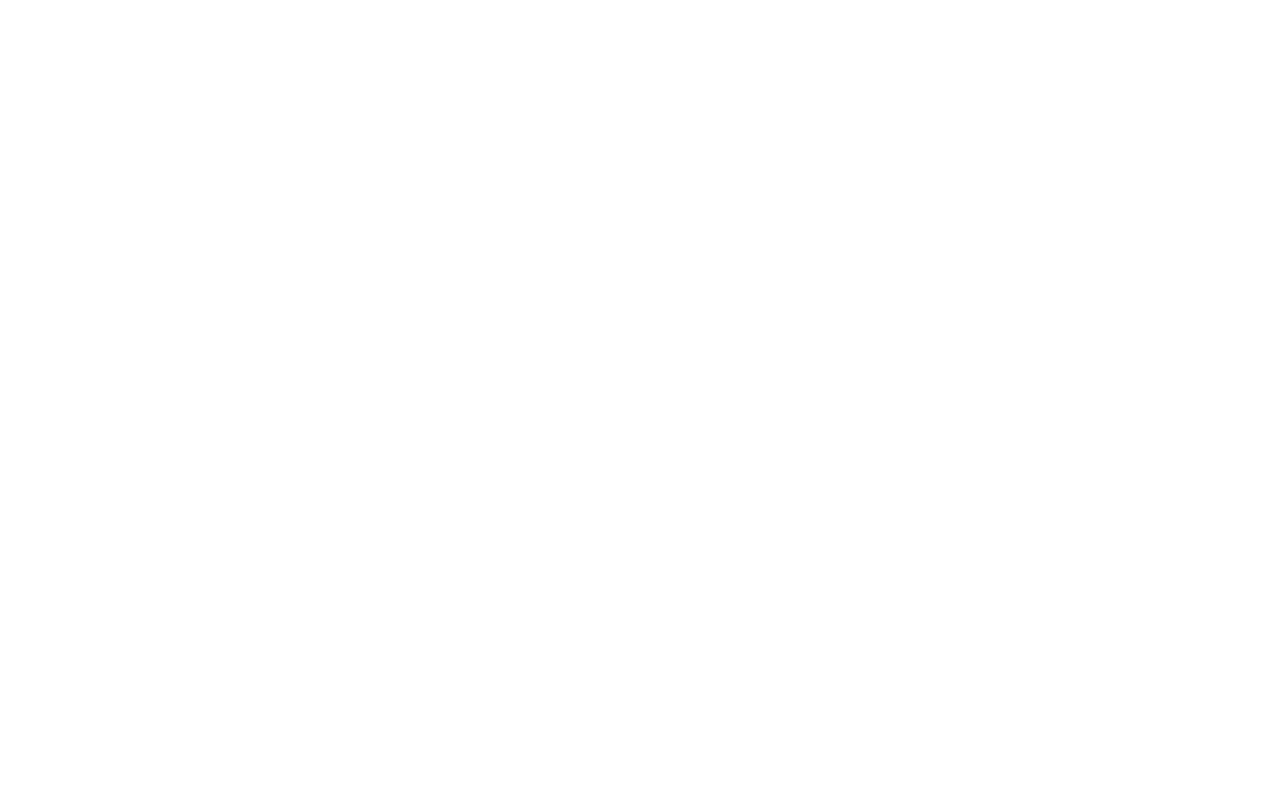
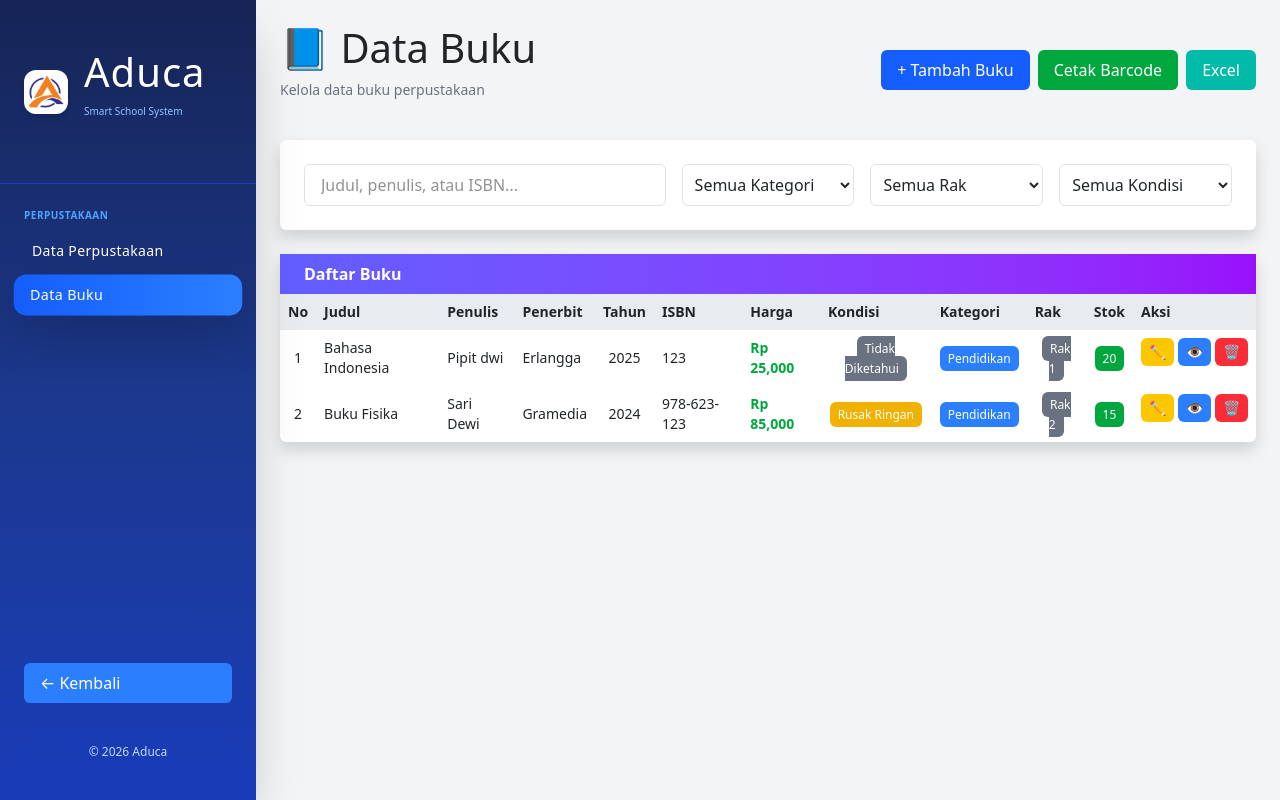
Before and after one commit to bintangskibidi/miniprojectfe, a React (Vite) app: page /dashboard/databuku in a window 1280 px wide. Before the commit this address had no page. Built offline with nearby package versions, Linux system fonts and the light colour scheme.

Commit message:
jadwalmengajar

```diff
--- a/package.json
+++ b/package.json
@@ -21,6 +21,7 @@
     "react-dom": "^19.2.4",
     "react-icons": "^5.6.0",
     "react-router-dom": "^7.14.0",
+    "recharts": "^3.8.1",
     "remixicon": "^4.9.1",
     "sweetalert2": "^11.26.24"
   },
--- a/src/App.jsx
+++ b/src/App.jsx
@@ -8,6 +8,7 @@ import ManajemenGuru from "./dashboard/manajemenGuru/ManajemenGuru";
 import ManajemenSiswa from "./dashboard/manajemenSiswa/ManajemenSiswa";
 import ManajemenKeuangan from "./dashboard/manajemenKeuangan/ManajemenKeuangan";
 import ManajemenPerputakaan from "./dashboard/perpustakaanDigital/ManajemenPerpustkaan"
+import DataBuku from "./dashboard/perpustakaanDigital/DataBuku";
 import MataPelajaran from "./dashboard/manajemenGuru/MataPelajaran"
 import SettingLokasi from "./dashboard/manajemenSekolah/SettingLokasi"
 import DataSiswa from "./dashboard/manajemenSiswa/DataSiswa";
@@ -21,6 +22,7 @@ import Layout from "./component/sideBar/Layout";
 import "./App.css";
 import JadwalMengajar from "./dashboard/manajemenGuru/JadwalMengajar";
 import DataJurusan from "./dashboard/manajemenSiswa/DataJurusan";
+
 import KenaikanKelas from "./dashboard/manajemenSiswa/KenaikanKelas";
 
 function App() {
@@ -38,6 +40,7 @@ function App() {
 
 
       <Route path="datasiswa" element={<DataSiswa />} />
+      <Route path="databuku" element={<DataBuku />} />
       <Route path="walikelas" element={<DataWaliKelas />} />
       <Route path="Semester" element={<Semester />} />
       <Route path="/dashboard/tambah-siswa" element={<Tambahsiswa />} />
--- a/src/component/sideBar/Sidebar.jsx
+++ b/src/component/sideBar/Sidebar.jsx
@@ -43,6 +43,15 @@ const Sidebar = () => {
             },
           ],
         },
+        {
+          title: "Absensi",
+          children: [
+            {
+              title: "Absensi Harian",
+              path: "/dashboard/Semester",
+            },
+          ],
+        },
       ],
     },
   ],
@@ -58,6 +67,10 @@ const Sidebar = () => {
         {
           title: "Mata Pelajaran",
           path: "/dashboard/mapel",
+        },
+        {
+          title: "Jadwal Mengajar",
+          path: "/dashboard/JadwalMengajar",
         },
       ],
     },
@@ -75,6 +88,7 @@ const Sidebar = () => {
       group: "Perpustakaan",
       items: [
         { title: "Data Perpustakaan", path: "/dashboard/perpustakaan" },
+        { title: "Data Buku", path: "/dashboard/databuku" },
       ],
     },
   ],
@@ -121,6 +135,7 @@ const Sidebar = () => {
     location.pathname.startsWith("/dashboard/datakelas") ||
     location.pathname.startsWith("/dashboard/ekstrakurikuler") ||
     location.pathname.startsWith("/dashboard/Semester") ||
+    location.pathname.startsWith("/dashboard/JadwalMengajar") ||
     location.pathname.startsWith("/dashboard/tambah-siswa") ||
     location.pathname.startsWith("/dashboard/tahunajaran")
   ) {
@@ -133,6 +148,7 @@ const Sidebar = () => {
   } else if (location.pathname.startsWith("/dashboard/keuangan")) {
     menu = menuConfig.keuangan;
   } else if (location.pathname.startsWith("/dashboard/perpustakaan")) {
+  } else if (location.pathname.startsWith("/dashboard/databuku")) {
     menu = menuConfig.perpustakaan;
   } else if (
     location.pathname.startsWith("/dashboard/profilesekolah") ||
--- a/src/dashboard/manajemenSiswa/DataKelas.jsx
+++ b/src/dashboard/manajemenSiswa/DataKelas.jsx
@@ -105,7 +105,7 @@ const DataKelas = () => {
           <table className="table table-bordered mb-0">
             <thead className="table-light">
               <tr>
-                <th>#</th>
+                <th>No</th>
                 <th>Kode Kelas</th>
                 <th>Nama Kelas</th>
                 <th style={{ width: "120px" }}>Aksi</th>
--- a/src/dashboard/manajemenSiswa/DataSiswa.jsx
+++ b/src/dashboard/manajemenSiswa/DataSiswa.jsx
@@ -2,9 +2,9 @@ import React, { useState } from "react";
 import Swal from "sweetalert2";
 import { useNavigate } from "react-router-dom";
 
-
 const DataSiswa = () => {
   const navigate = useNavigate();
+
   const [data, setData] = useState([
     {
       id: 1,
@@ -29,9 +29,9 @@ const DataSiswa = () => {
     status: "",
   });
 
-const handleTambah = () => {
-  navigate("/dashboard/tambah-siswa");
-};
+  const handleTambah = () => {
+    navigate("/dashboard/tambah-siswa");
+  };
 
   const handleEdit = (item) => {
     setForm(item);
@@ -72,22 +72,59 @@ const handleTambah = () => {
   };
 
   return (
-    <div style={{ padding: "20px" }}>
-      <div className="d-flex justify-content-between mb-3">
-        <h3>Data Siswa</h3>
-        <button className="btn btn-primary" onClick={handleTambah}>
-          + Tambah
-        </button>
+    <div className="container mt-4">
+      <h4 className="mb-3">📊 Data Siswa</h4>
+
+      {/* FILTER */}
+      <div className="card mb-3 p-3">
+        <div className="d-flex align-items-center gap-2">
+          <label className="fw-bold">Kelas</label>
+          <select className="form-select w-auto">
+            <option>-- Semua Kelas --</option>
+          </select>
+          <button className="btn btn-success">Terapkan</button>
+        </div>
       </div>
 
+      {/* TABLE CARD */}
       <div className="card shadow-sm">
-        <div className="card-header">Daftar Siswa</div>
+        <div className="card-header d-flex justify-content-between align-items-center">
+          <span>📋 Daftar Siswa</span>
 
-        <div className="card-body p-0">
-          <table className="table table-bordered">
-            <thead>
+          <div className="d-flex gap-2">
+
+            <button className="btn btn-primary btn-sm" onClick={handleTambah}>
+              + Tambah
+            </button>
+          </div>
+        </div>
+
+        <div className="card-body">
+          {/* TOP CONTROL */}
+          <div className="d-flex justify-content-between mb-2">
+            <div>
+              Tampilkan
+              <select className="mx-2 form-select d-inline w-auto">
+                <option>10</option>
+                <option>25</option>
+                <option>50</option>
+              </select>
+              data
+            </div>
+
+            <input
+              type="text"
+              className="form-control w-auto"
+              placeholder="Cari..."
+            />
+          </div>
+
+
+          {/* TABLE */}
+          <table className="table table-bordered table-hover">
+            <thead className="table-light">
               <tr>
-                <th>#</th>
+                <th>No</th>
                 <th>NIS</th>
                 <th>Nama</th>
                 <th>Tgl Lahir</th>
@@ -120,16 +157,22 @@ const handleTambah = () => {
                   </td>
                   <td>
                     <button
-                      className="btn btn-warning btn-sm me-2"
+                      className="btn btn-outline-primary btn-sm me-1"
+                      onClick={() => handleEdit(item)}
+                    >
+                      👁
+                    </button>
+                    <button
+                      className="btn btn-outline-warning btn-sm me-1"
                       onClick={() => handleEdit(item)}
                     >
                       ✏️
                     </button>
                     <button
-                      className="btn btn-danger btn-sm"
+                      className="btn btn-outline-danger btn-sm"
                       onClick={() => handleHapus(item.id)}
                     >
-                      🗑️
+                      🗑
                     </button>
                   </td>
                 </tr>
@@ -138,106 +181,6 @@ const handleTambah = () => {
           </table>
         </div>
       </div>
-
-      {showModal && (
-        <>
-     <div
-  onClick={() => setShowModal(false)}
-  style={{
-    position: "fixed",
-    top: 0,
-    left: 0,
-    width: "100%",
-    height: "100%",
-    backgroundColor: "rgba(0,0,0,0.5)",
-    zIndex: 999,
-  }}
-/>
-
-          <div
-            className="bg-white p-4 rounded shadow"
-            style={{
-              position: "fixed",
-              top: "50%",
-              left: "50%",
-              transform: "translate(-50%, -50%)",
-              width: "400px",
-              zIndex: 1000,
-            }}
-          >
-            <h5>{form.id ? "Edit" : "Tambah"} Siswa</h5>
-
-            <input
-              className="form-control mb-2"
-              placeholder="NIS"
-              value={form.nis}
-              onChange={(e) =>
-                setForm({ ...form, nis: e.target.value })
-              }
-            />
-
-            <input
-              className="form-control mb-2"
-              placeholder="Nama"
-              value={form.nama}
-              onChange={(e) =>
-                setForm({ ...form, nama: e.target.value })
-              }
-            />
-
-            <input
-              type="date"
-              className="form-control mb-2"
-              value={form.tglLahir}
-              onChange={(e) =>
-                setForm({ ...form, tglLahir: e.target.value })
-              }
-            />
-
-            <input
-              className="form-control mb-2"
-              placeholder="Alamat"
-              value={form.alamat}
-              onChange={(e) =>
-                setForm({ ...form, alamat: e.target.value })
-              }
-            />
-
-            <input
-              className="form-control mb-2"
-              placeholder="Kelas"
-              value={form.kelas}
-              onChange={(e) =>
-                setForm({ ...form, kelas: e.target.value })
-              }
-            />
-
-            <select
-              className="form-control mb-3"
-              value={form.status}
-              onChange={(e) =>
-                setForm({ ...form, status: e.target.value })
-              }
-            >
-              <option value="">Pilih Status</option>
-              <option value="Aktif">Aktif</option>
-              <option value="Alumni">Alumni</option>
-            </select>
-
-            <div className="text-end">
-              <button
-                className="btn btn-secondary me-2"
-                onClick={() => setShowModal(false)}
-              >
-                Batal
-              </button>
-              <button className="btn btn-primary" onClick={handleSubmit}>
-                Simpan
-              </button>
-            </div>
-          </div>
-        </>
-      )}
     </div>
   );
 };
--- a/src/dashboard/manajemenSiswa/DataWaliKelas.jsx
+++ b/src/dashboard/manajemenSiswa/DataWaliKelas.jsx
@@ -133,7 +133,7 @@ const DataWaliKelas = () => {
           <table className="table table-bordered mb-0">
             <thead className="table-light">
               <tr>
-                <th>#</th>
+                <th>No</th>
                 <th>Nama Kelas</th>
                 <th>Nama Pegawai</th>
                 <th>Tahun Ajaran</th>
--- a/src/dashboard/manajemenSiswa/ManajemenSiswa.jsx
+++ b/src/dashboard/manajemenSiswa/ManajemenSiswa.jsx
@@ -1,75 +1,138 @@
 import React from "react";
 import {
   RiGroupLine,
-  RiMoneyDollarCircleLine,
+  RiHomeOfficeLine,
+  RiBuildingLine,
+  RiGraduationCapLine,
+  RiLoginBoxLine,
+  RiUserUnfollowLine,
   RiCalendarEventLine,
-  RiFileChartLine
 } from "@remixicon/react";
 
-export default function DocumentationSection() {
-  const docs = [
+import {
+  LineChart,
+  Line,
+  XAxis,
+  YAxis,
+  Tooltip,
+  CartesianGrid,
+  ResponsiveContainer,
+  Legend,
+} from "recharts";
+
+export default function DashboardSiswa() {
+  // ===== DATA CARD =====
+  const stats = [
     {
-      title: "Manajemen Siswa",
-      desc: "Kelola data siswa dengan mudah dan terstruktur.",
-      icon: <RiGroupLine size={40} />,
-      color: "bg-blue-500",
+      title: "Total Siswa",
+      value: 221,
+      icon: <RiGroupLine size={28} />,
+      color: "from-blue-500 to-blue-600",
     },
     {
-      title: "Keuangan Sekolah",
-      desc: "Pantau pembayaran dan laporan keuangan secara real-time.",
-      icon: <RiMoneyDollarCircleLine size={40} />,
-      color: "bg-green-500",
+      title: "Total Kelas",
+      value: 11,
+      icon: <RiHomeOfficeLine size={28} />,
+      color: "from-blue-500 to-blue-600",
     },
     {
-      title: "Jadwal Kegiatan",
-      desc: "Atur jadwal kelas dan kegiatan sekolah dengan rapi.",
-      icon: <RiCalendarEventLine size={40} />,
-      color: "bg-amber-400",
+      title: "Total Jurusan",
+      value: 3,
+      icon: <RiBuildingLine size={28} />,
+      color: "from-blue-500 to-blue-600",
     },
     {
-      title: "Laporan & Raport",
-      desc: "Lihat, unduh, dan cetak raport siswa dengan cepat.",
-      icon: <RiFileChartLine size={40} />,
-      color: "bg-purple-500",
+      title: "Total Alumni",
+      value: 6,
+      icon: <RiGraduationCapLine size={28} />,
+      color: "from-blue-500 to-blue-600",
+    },
+    {
+      title: "Masuk Hari Ini",
+      value: 0,
+      icon: <RiLoginBoxLine size={28} />,
+      color: "from-green-500 to-green-600",
+    },
+    {
+      title: "Belum Masuk",
+      value: 221,
+      icon: <RiUserUnfollowLine size={28} />,
+      color: "from-yellow-400 to-yellow-500",
+    },
+    {
+      title: "Kegiatan Hari Ini",
+      value: 0,
+      icon: <RiCalendarEventLine size={28} />,
+      color: "from-purple-500 to-purple-600",
     },
   ];
 
+  // ===== DATA CHART =====
+  const chartData = [
+    { date: "15/04", hadir: 1 },
+    { date: "16/04", hadir: 0 },
+    { date: "17/04", hadir: 1 },
+    { date: "18/04", hadir: 0 },
+    { date: "19/04", hadir: 1 },
+    { date: "20/04", hadir: 0 },
+    { date: "21/04", hadir: 1 },
+  ];
+
   return (
-    <section className="py-20 bg-white">
-      <div className="container mx-auto px-6">
-        {/* Judul Seksi */}
-        <div className="text-center mb-16">
-          <h2 className="text-3xl font-bold text-blue-800 mb-4">Dokumentasi</h2>
-          <p className="text-gray-500 max-w-2xl mx-auto">
-            Berikut adalah tampilan sistem Aduca dalam mendukung digitalisasi sekolah,
-            mulai dari manajemen siswa, keuangan, hingga laporan secara real-time.
-          </p>
-        </div>
+    <div className="p-6 bg-gray-100 min-h-screen">
+      {/* TITLE */}
+      <h1 className="text-2xl font-bold text-center text-blue-600 mb-8">
+        Dashboard Manajemen Siswa
+      </h1>
 
-        {/* Grid Kartu Berwarna khas Aduca */}
-        <div className="grid grid-cols-1 md:grid-cols-2 lg:grid-cols-4 gap-8">
-          {docs.map((doc, index) => (
-            <div
-              key={index}
-              className={`${doc.color} rounded-3xl p-8 text-white shadow-xl transform transition hover:-translate-y-2 duration-300 flex flex-col items-center text-center`}
-            >
-              {/* Lingkaran Ikon Transparan */}
-              <div className="bg-white/20 p-4 rounded-2xl mb-6">
-                {doc.icon}
-              </div>
+      {/* ===== CARD GRID ===== */}
+      <div className="grid grid-cols-1 sm:grid-cols-2 md:grid-cols-4 gap-6">
+        {stats.map((item, i) => (
+          <div
+            key={i}
+            className={`bg-gradient-to-br ${item.color} text-white rounded-2xl p-6 shadow-lg flex flex-col items-center justify-center transition hover:-translate-y-1`}
+          >
+            {/* ICON */}
+            <div className="bg-white/20 p-4 rounded-full mb-4">
+              {item.icon}
+            </div>
 
-              {/* Teks */}
-              <h3 className="text-xl font-bold mb-3">{doc.title}</h3>
-              <p className="text-sm opacity-90 leading-relaxed">
-                {doc.desc}
-              </p>
+            {/* TITLE */}
+            <p className="text-sm opacity-90">{item.title}</p>
 
-              {/* Dekorasi kecil biar makin mirip Dashboard */}
-              <div className="mt-8 w-12 h-1.5 bg-white/30 rounded-full"></div>
-            </div>
-          ))}
-        </div>
+            {/* VALUE */}
+            <h2 className="text-3xl font-bold mt-2">{item.value}</h2>
+          </div>
+        ))}
       </div>
-    </section>
+
+      {/* ===== CHART ===== */}
+      <div className="mt-10 bg-white p-6 rounded-2xl shadow">
+        <h2 className="text-center text-lg font-semibold text-gray-700 mb-4">
+          Grafik Absensi 7 Hari Terakhir
+        </h2>
+
+        <ResponsiveContainer width="100%" height={300}>
+          <LineChart data={chartData}>
+            <CartesianGrid strokeDasharray="3 3" />
+
+            <XAxis dataKey="date" />
+            <YAxis allowDecimals={false} />
+
+            <Tooltip />
+            <Legend />
+
+            <Line
+              type="monotone"
+              dataKey="hadir"
+              stroke="#3b82f6"
+              strokeWidth={3}
+              dot={{ r: 4 }}
+              activeDot={{ r: 6 }}
+            />
+          </LineChart>
+        </ResponsiveContainer>
+      </div>
+    </div>
   );
 }
--- a/src/dashboard/manajemenSiswa/Semester.jsx
+++ b/src/dashboard/manajemenSiswa/Semester.jsx
@@ -117,7 +117,7 @@ const Semester = () => {
           <table className="table table-bordered mb-0">
             <thead className="table-light">
               <tr>
-                <th>#</th>
+                <th>No</th>
                 <th>Tahun Ajaran</th>
                 <th>Jenis Semester</th>
                 <th>Nama Semester</th>
--- a/src/dashboard/manajemenSiswa/TahunAjaran.jsx
+++ b/src/dashboard/manajemenSiswa/TahunAjaran.jsx
@@ -117,7 +117,7 @@ const TahunAjaran = () => {
           <table className="table table-bordered mb-0">
             <thead className="table-light">
               <tr>
-                <th>#</th>
+                <th>No</th>
                 <th>Tahun Ajaran</th>
                 <th>Tahun</th>
                 <th>Status</th>
--- a/src/dashboard/manajemenSiswa/extrakulikuler.jsx
+++ b/src/dashboard/manajemenSiswa/extrakulikuler.jsx
@@ -160,7 +160,7 @@ export default function Ekstrakurikuler() {
   };
 
   const columns = [
-    { name: "#", selector: (row) => row.id, width: "60px" },
+    { name: "No", selector: (row) => row.id, width: "60px" },
     { name: "Nama Ekstrakurikuler", selector: (row) => row.nama },
     { name: "Pembina", selector: (row) => row.pembina },
     { name: "Jadwal", selector: (row) => row.jadwal },
--- /dev/null
+++ b/src/dashboard/perpustakaanDigital/DataBuku.jsx
@@ -0,0 +1,165 @@
+import React from "react";
+
+const DataBuku = () => {
+  const data = [
+    {
+      id: 1,
+      judul: "Bahasa Indonesia",
+      penulis: "Pipit dwi",
+      penerbit: "Erlangga",
+      tahun: 2025,
+      isbn: "123",
+      harga: 25000,
+      kondisi: "Tidak Diketahui",
+      kategori: "Pendidikan",
+      rak: "Rak 1",
+      stok: 20,
+    },
+    {
+      id: 2,
+      judul: "Buku Fisika",
+      penulis: "Sari Dewi",
+      penerbit: "Gramedia",
+      tahun: 2024,
+      isbn: "978-623-123",
+      harga: 85000,
+      kondisi: "Rusak Ringan",
+      kategori: "Pendidikan",
+      rak: "Rak 2",
+      stok: 15,
+    },
+  ];
+
+  const badge = (text) => {
+    let color = "bg-gray-400";
+    if (text === "Baik") color = "bg-green-500";
+    if (text === "Rusak Ringan") color = "bg-yellow-500";
+    if (text === "Tidak Diketahui") color = "bg-gray-500";
+
+    return (
+      <span className={`text-white px-2 py-1 rounded text-xs ${color}`}>
+        {text}
+      </span>
+    );
+  };
+
+  return (
+    <div className="p-6 bg-gray-100 min-h-screen">
+      {/* HEADER */}
+      <div className="flex justify-between items-center mb-4">
+        <div>
+          <h1 className="text-xl font-bold text-blue-600">📘 Data Buku</h1>
+          <p className="text-sm text-gray-500">
+            Kelola data buku perpustakaan
+          </p>
+        </div>
+
+        <div className="flex gap-2">
+          <button className="bg-blue-600 text-white px-3 py-2 rounded text-sm">
+            + Tambah Buku
+          </button>
+          <button className="bg-green-600 text-white px-3 py-2 rounded text-sm">
+            Cetak Barcode
+          </button>
+          <button className="bg-teal-500 text-white px-3 py-2 rounded text-sm">
+            Excel
+          </button>
+        </div>
+      </div>
+
+      {/* FILTER */}
+      <div className="bg-white p-4 rounded shadow mb-4 grid grid-cols-1 md:grid-cols-5 gap-3">
+        <input
+          type="text"
+          placeholder="Judul, penulis, atau ISBN..."
+          className="border px-3 py-2 rounded col-span-2"
+        />
+        <select className="border px-2 py-2 rounded">
+          <option>Semua Kategori</option>
+        </select>
+        <select className="border px-2 py-2 rounded">
+          <option>Semua Rak</option>
+        </select>
+        <select className="border px-2 py-2 rounded">
+          <option>Semua Kondisi</option>
+        </select>
+      </div>
+
+      {/* TABLE */}
+      <div className="bg-white rounded shadow">
+        {/* TABLE HEADER */}
+        <div className="bg-gradient-to-r from-indigo-500 to-purple-600 text-white px-4 py-2 font-semibold">
+          Daftar Buku
+        </div>
+
+        <div className="overflow-x-auto">
+          <table className="w-full text-sm">
+            <thead className="bg-gray-200">
+              <tr>
+                <th className="p-2">No</th>
+                <th className="p-2">Judul</th>
+                <th className="p-2">Penulis</th>
+                <th className="p-2">Penerbit</th>
+                <th className="p-2">Tahun</th>
+                <th className="p-2">ISBN</th>
+                <th className="p-2">Harga</th>
+                <th className="p-2">Kondisi</th>
+                <th className="p-2">Kategori</th>
+                <th className="p-2">Rak</th>
+                <th className="p-2">Stok</th>
+                <th className="p-2">Aksi</th>
+              </tr>
+            </thead>
+
+            <tbody>
+              {data.map((item, i) => (
+                <tr key={item.id} className="border-t hover:bg-gray-50">
+                  <td className="p-2 text-center">{i + 1}</td>
+                  <td className="p-2 font-medium">{item.judul}</td>
+                  <td className="p-2">{item.penulis}</td>
+                  <td className="p-2">{item.penerbit}</td>
+                  <td className="p-2 text-center">{item.tahun}</td>
+                  <td className="p-2">{item.isbn}</td>
+                  <td className="p-2 text-green-600 font-semibold">
+                    Rp {item.harga.toLocaleString()}
+                  </td>
+                  <td className="p-2 text-center">{badge(item.kondisi)}</td>
+                  <td className="p-2 text-center">
+                    <span className="bg-blue-500 text-white px-2 py-1 rounded text-xs">
+                      {item.kategori}
+                    </span>
+                  </td>
+                  <td className="p-2 text-center">
+                    <span className="bg-gray-500 text-white px-2 py-1 rounded text-xs">
+                      {item.rak}
+                    </span>
+                  </td>
+                  <td className="p-2 text-center">
+                    <span className="bg-green-600 text-white px-2 py-1 rounded text-xs">
+                      {item.stok}
+                    </span>
+                  </td>
+
+                  {/* AKSI */}
+                  <td className="p-2 flex gap-1 justify-center">
+                    <button className="bg-yellow-400 px-2 py-1 rounded text-xs">
+                      ✏️
+                    </button>
+                    <button className="bg-blue-500 text-white px-2 py-1 rounded text-xs">
+                      👁
+                    </button>
+                    <button className="bg-red-500 text-white px-2 py-1 rounded text-xs">
+                      🗑
+                    </button>
+                  </td>
+                </tr>
+              ))}
+            </tbody>
+          </table>
+        </div>
+      </div>
+    </div>
+  );
+};
+
+export default DataBuku;
```
Also changed, not shown: 2 other files (tests, documents, lock files or other folders).
